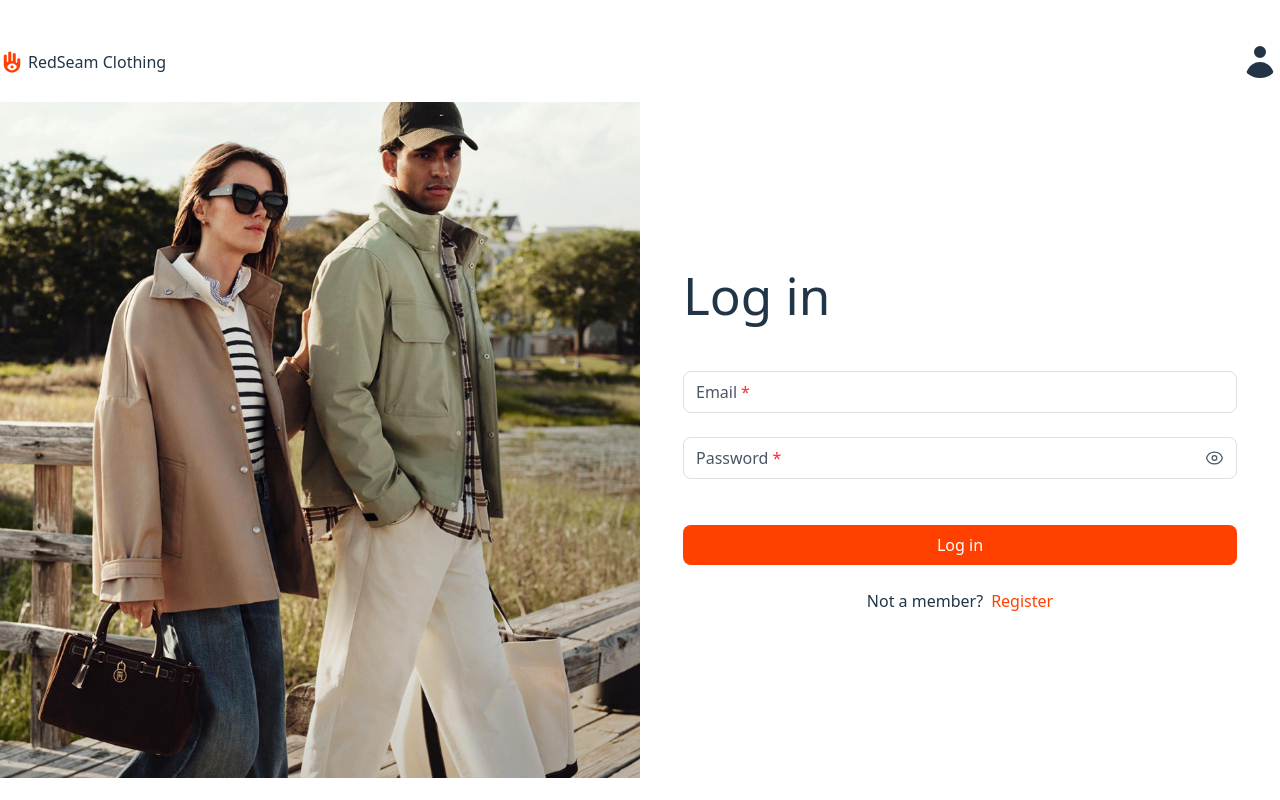
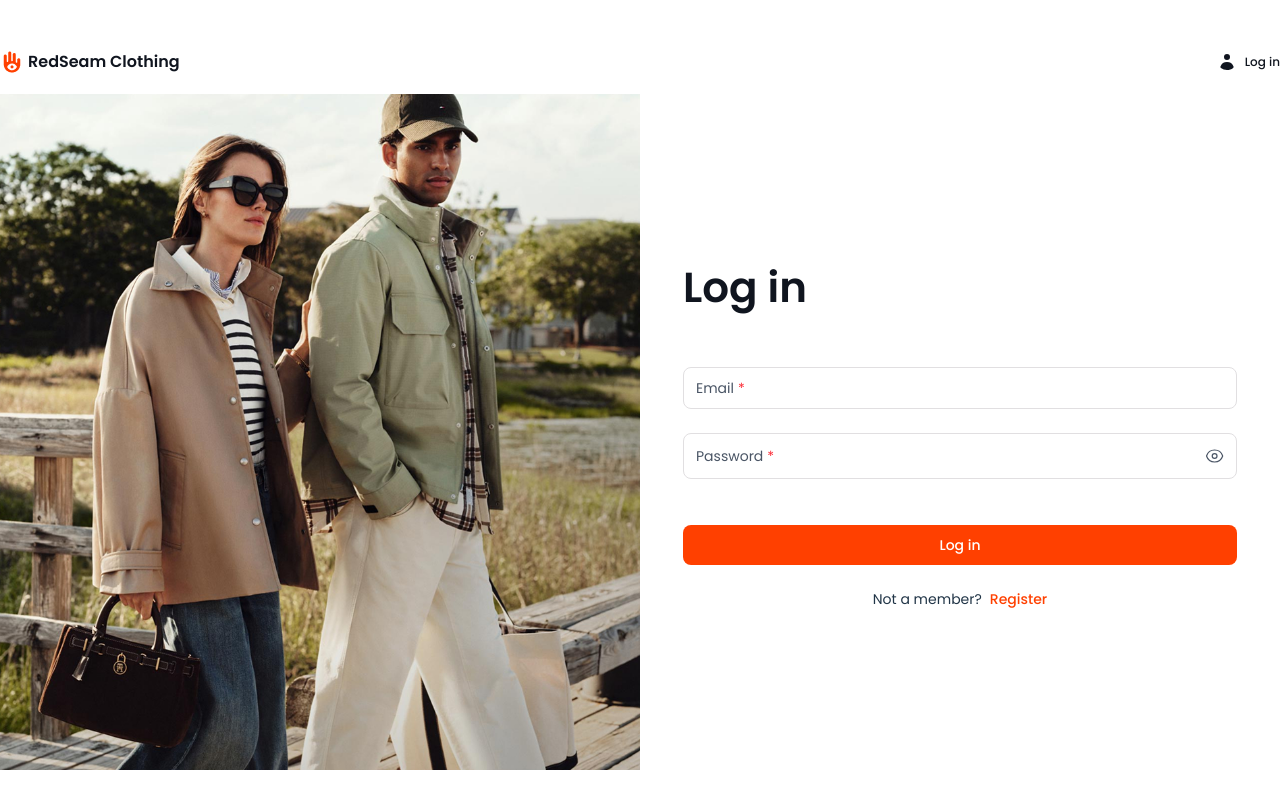
Before and after one commit to tchkoidze/redSeam-clothing, a React (Vite) app: page /login in a window 1280 px wide. Built offline with nearby package versions, Linux system fonts and the light colour scheme.

Commit message:
style: import poppins font and use at code

```diff
--- a/src/components/Header.tsx
+++ b/src/components/Header.tsx
@@ -17,7 +17,9 @@ export default function Header() {
     <header className="flex justify-between py-5">
       <div className="flex items-center gap-1">
         <img src={handEye} alt="hand_eye_logo" />
-        <p>RedSeam Clothing</p>
+        <p className="poppins-semibold text-base text-[#10151F]">
+          RedSeam Clothing
+        </p>
       </div>
 
       {token ? (
@@ -40,8 +42,9 @@ export default function Header() {
           </button>
         </div>
       ) : (
-        <button>
-          <HiMiniUser size={40} />
+        <button className="flex items-center gap-2 text-[#10151F]">
+          <HiMiniUser size={20} />
+          <span className="poppins-medium text-xs">Log in</span>
         </button>
       )}
     </header>
--- a/src/components/PriceFilter.tsx
+++ b/src/components/PriceFilter.tsx
@@ -47,7 +47,7 @@ export default function PriceFilter({
       onSubmit={handleSubmit(onSubmit)}
       className="absolute -right-5 w-[392px] border border-[#E1DFE1] rounded-lg p-4 bg-white"
     >
-      <h3 className="text-left text-lg mb-5">Select price</h3>
+      <h3 className="poppins-semibold text-left mb-5">Select price</h3>
       <div className="grid grid-cols-2 gap-2.5">
         <div>
           <div className="flex items-center border rounded-lg px-3 py-2 border-[#E1DFE1] text-gray-600">
@@ -83,7 +83,7 @@ export default function PriceFilter({
       </div>
 
       <div className="flex justify-end mt-2.5">
-        <button className="bg-[#FF4000] text-white px-8 py-2 rounded-lg font-medium hover:bg-orange-700 transition cursor-pointer">
+        <button className="bg-[#FF4000] text-sm text-white px-8 py-2 rounded-lg font-medium hover:bg-orange-700 transition cursor-pointer">
           Apply
         </button>
       </div>
--- a/src/index.css
+++ b/src/index.css
@@ -1,7 +1,8 @@
 @import url("https://fonts.googleapis.com/css2?family=Poppins:wght@300;400;500;600;700;900&display=swap");
 /* @import "tailwindcss"; */
 :root {
-  font-family: system-ui, Avenir, Helvetica, Arial, sans-serif;
+  font-family: "Poppins", sans-serif;
+  font-size: 16px;
   line-height: 1.5;
   font-weight: 400;
 
@@ -40,3 +41,41 @@ h1 {
     background-color: #f9f9f9;
   } */
 }
+
+/* FONT POPPINS CLASSES */
+
+.poppins-light {
+  font-family: "Poppins", sans-serif;
+  font-weight: 300;
+  font-style: normal;
+}
+
+.poppins-regular {
+  font-family: "Poppins", sans-serif;
+  font-weight: 400;
+  font-style: normal;
+}
+
+.poppins-medium {
+  font-family: "Poppins", sans-serif;
+  font-weight: 500;
+  font-style: normal;
+}
+
+.poppins-semibold {
+  font-family: "Poppins", sans-serif;
+  font-weight: 600;
+  font-style: normal;
+}
+
+.poppins-bold {
+  font-family: "Poppins", sans-serif;
+  font-weight: 700;
+  font-style: normal;
+}
+
+.poppins-black {
+  font-family: "Poppins", sans-serif;
+  font-weight: 900;
+  font-style: normal;
+}
--- a/src/pages/Listing.tsx
+++ b/src/pages/Listing.tsx
@@ -178,7 +178,9 @@ export function Listing() {
     <main>
       <div>
         <div className="flex justify-between">
-          <img src={productsLogo} alt="logo" />
+          <p className="poppins-semibold text-[42px] leading-[63px] text-[#10151F]">
+            Products
+          </p>
           <div className="flex items-center gap-8">
             <p>
               Showing {data?.meta.from}-{data?.meta.to} of 100 results
@@ -263,7 +265,7 @@ export function Listing() {
       </div>
       <div className="grid grid-cols-4 gap-6  mt-8">
         {data?.data?.map((product) => (
-          <div key={product.id} className="">
+          <div key={product.id} className="poppins-medium text-lg">
             <Link
               to="/product/$productId"
               params={{ productId: String(product.id) }}
@@ -274,8 +276,8 @@ export function Listing() {
               />
             </Link>
 
-            <p className="text-left">{product.name}</p>
-            <p className="text-left">$ {product.price}</p>
+            <p className="text-left mt-3 mb-0.5">{product.name}</p>
+            <p className="text-left text-base">$ {product.price}</p>
           </div>
         ))}
       </div>
--- a/src/pages/Login.tsx
+++ b/src/pages/Login.tsx
@@ -50,10 +50,12 @@ export default function Login() {
         <img src={heroImg} alt="loging_hero_img" />
       </div>
       <div className="flex flex-col items-center">
-        <h1 className="w-[554px] text-start mb-12">Log in</h1>
+        <p className="w-[554px] poppins-semibold text-[42px] leading-[63px] text-[#10151F] text-start mb-12">
+          Log in
+        </p>
         <form onSubmit={handleSubmit(onSubmit)} className="w-[554px] space-y-6">
           <div>
-            <div className="flex items-center border rounded-lg px-3 py-2 border-[#E1DFE1] text-gray-600">
+            <div className="flex items-center text-sm border rounded-lg px-3 py-2.5 border-[#E1DFE1] text-gray-600">
               <span className="flex gap-1 mr-2">
                 Email <span className="text-red-500">*</span>
               </span>
@@ -68,7 +70,7 @@ export default function Login() {
             )}
           </div>
           <div>
-            <div className="flex items-center border rounded-lg px-3 py-2 border-[#E1DFE1] text-gray-600">
+            <div className="flex items-center text-sm border rounded-lg px-3 py-2.5 border-[#E1DFE1] text-gray-600">
               <span className="flex gap-1 mr-2">
                 Password <span className="text-red-500">*</span>
               </span>
@@ -104,14 +106,17 @@ export default function Login() {
             )}
           </div>
           <div className="w-full pt-[22px]">
-            <button className="w-full bg-[#FF4000] text-white px-8 py-2 rounded-lg font-medium hover:bg-orange-700 transition cursor-pointer">
+            <button className="w-full bg-[#FF4000] text-white text-sm px-8 py-2.5 rounded-lg font-medium hover:bg-orange-700 transition cursor-pointer">
               Log in
             </button>
           </div>
         </form>
-        <div className="flex items-center gap-2 mt-6">
+        <div className="flex items-center gap-2 text-sm  mt-6">
           <p>Not a member?</p>
-          <Link to={"/"} className="text-[#FF4000] hover:underline">
+          <Link
+            to={"/"}
+            className="poppins-medium text-[#FF4000] hover:underline"
+          >
             Register
           </Link>
         </div>
--- a/src/pages/Product.tsx
+++ b/src/pages/Product.tsx
@@ -61,7 +61,9 @@ export function Product() {
   }, [data]);
   return (
     <main className="w-fit">
-      <p className="text-left mb-[49px]">listing / product</p>
+      <p className="poppins-light text-sm text-left mb-[49px]">
+        listing / product
+      </p>
       <div className="flex gap-[168px]">
         <div className="w-[848px] flex gap-6">
           <div className="w-[121px] space-y-2.5 shrink-0">
@@ -89,7 +91,7 @@ export function Product() {
           />
         </div>
         <div className="flex-none w-[704px] space-y-14">
-          <div className="text-left">
+          <div className="poppins-semibold text-[32px]  text-left">
             <h3 className="mb-[21px]">{data?.name}</h3>
             <p>${data?.price}</p>
           </div>
@@ -118,7 +120,7 @@ export function Product() {
             </div>
 
             <div>
-              <p className="text-left mb-4">Size:{selections.size} </p>
+              <p className="text-left mb-4">Size: {selections.size} </p>
               <div className="flex gap-2">
                 {data?.available_sizes?.map((size) => (
                   <div
@@ -174,14 +176,14 @@ export function Product() {
               </div>
             </div>
           </div>
-          <button className="w-full flex items-center justify-center text-white bg-[#FF4000] py-4 rounded-lg">
+          <button className="w-full flex items-center justify-center gap-2.5 poppins-medium text-lg leading-[27px] text-white bg-[#FF4000] py-4 rounded-lg">
             <HiOutlineShoppingCart /> Add to cart
           </button>
           <div className="w-full h-[1px] bg-[#E1DFE1]"></div>
 
           <div>
             <div className="flex justify-between items-center">
-              <h3>Details</h3>{" "}
+              <h3 className="poppins-medium text-xl text-[#10151F]">Details</h3>{" "}
               <img
                 src={data?.brand.image}
                 alt={data?.brand.name}
--- a/src/pages/Registration.tsx
+++ b/src/pages/Registration.tsx
@@ -51,8 +51,13 @@ export default function Registration() {
         <img src={heroImg} alt="loging_hero_img" />
       </div>
       <div className="flex flex-col items-center">
-        <h1 className="w-[554px] text-start mb-12">Registration</h1>
-        <form onSubmit={handleSubmit(onSubmit)} className="w-[554px] space-y-6">
+        <p className="w-[554px] poppins-semibold text-[42px] leading-[63px] text-[#10151F] text-start mb-12">
+          Registration
+        </p>
+        <form
+          onSubmit={handleSubmit(onSubmit)}
+          className="w-[554px] text-sm space-y-6"
+        >
           <div>
             <input
               type="file"
@@ -99,7 +104,7 @@ export default function Registration() {
             </div>
           </div>
           <div>
-            <div className="flex items-center border rounded-lg px-3 py-2 border-[#E1DFE1] text-gray-600">
+            <div className="flex items-center border rounded-lg px-3 py-2.5 border-[#E1DFE1] text-gray-600">
               <span className="flex gap-1 mr-2">
                 Username <span className="text-red-500">*</span>
               </span>
@@ -121,7 +126,7 @@ export default function Registration() {
             )}
           </div>
           <div>
-            <div className="flex items-center border rounded-lg px-3 py-2 border-[#E1DFE1] text-gray-600">
+            <div className="flex items-center border rounded-lg px-3 py-2.5 border-[#E1DFE1] text-gray-600">
               <span className="flex gap-1 mr-2">
                 Email <span className="text-red-500">*</span>
               </span>
@@ -136,7 +141,7 @@ export default function Registration() {
             )}
           </div>
           <div>
-            <div className="flex items-center border rounded-lg px-3 py-2 border-[#E1DFE1] text-gray-600">
+            <div className="flex items-center border rounded-lg px-3 py-2.5 border-[#E1DFE1] text-gray-600">
               <span className="flex gap-1 mr-2">
                 Password <span className="text-red-500">*</span>
               </span>
@@ -173,7 +178,7 @@ export default function Registration() {
           </div>
 
           <div>
-            <div className="flex items-center border rounded-lg px-3 py-2 border-[#E1DFE1] text-gray-600">
+            <div className="flex items-center border rounded-lg px-3 py-2.5 border-[#E1DFE1] text-gray-600">
               <span className="flex gap-1 mr-2 shrink-0">
                 Confirm password <span className="text-red-500">*</span>
               </span>
@@ -209,14 +214,17 @@ export default function Registration() {
             )}
           </div>
           <div className="w-full pt-[22px]">
-            <button className="w-full bg-[#FF4000] text-white px-8 py-2 rounded-lg font-medium hover:bg-orange-700 transition cursor-pointer">
-              Log in
+            <button className="w-full bg-[#FF4000] text-sm text-white px-8 py-2 rounded-lg font-medium hover:bg-orange-700 transition cursor-pointer">
+              Register
             </button>
           </div>
         </form>
-        <div className="flex items-center gap-2 mt-6">
+        <div className="flex items-center text-sm gap-2 mt-6">
           <p>Already member?</p>
-          <Link to={"/"} className="text-[#FF4000] hover:underline">
+          <Link
+            to={"/"}
+            className="poppins-medium text-[#FF4000] hover:underline"
+          >
             Log in
           </Link>
         </div>
```
